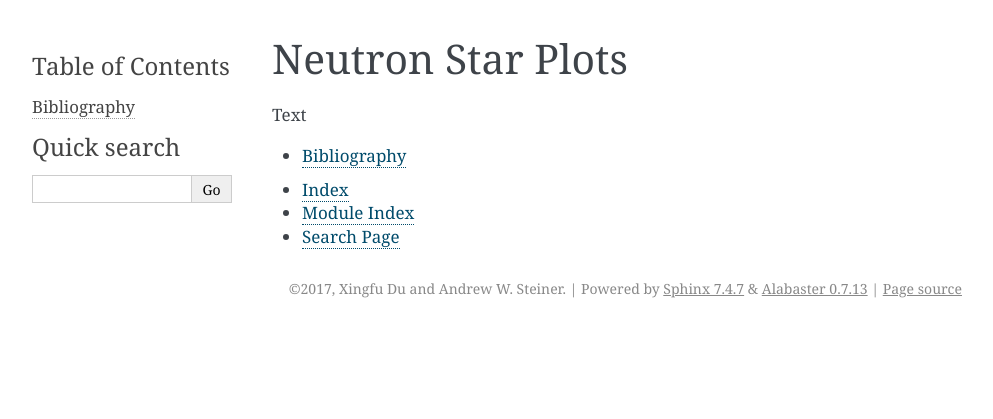
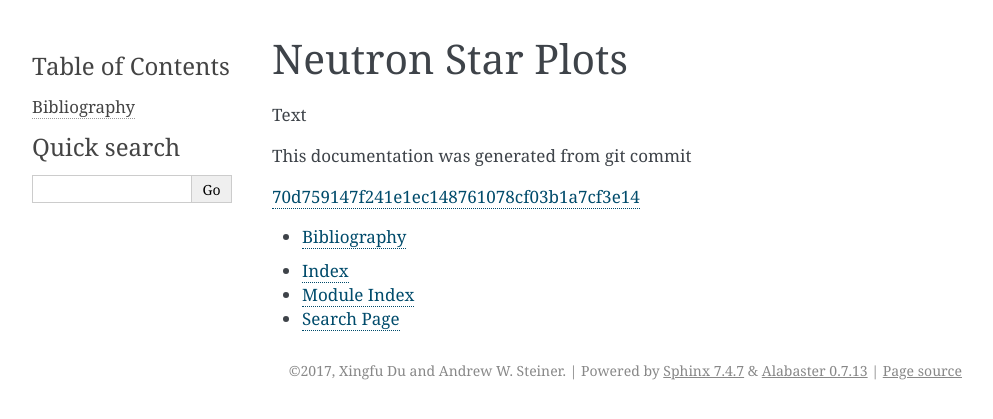
Before and after one commit to awsteiner/nstar-plot, a Sphinx documentation site: the page built from sphinx/index.rst, in a window 1280 px wide. Shown: the top 419 px of the page, without its empty margins (148-1141 px from the left). Built offline with Sphinx 7.4.7, drawn with Linux system fonts in a browser that asks for light colours.

Commit message:
Work on docs.

```diff
--- a/sphinx/commit.rst
+++ b/sphinx/commit.rst
@@ -1 +1 @@
-`d72b184c4a6d75fdab75e49ad5b07d6d876a347c <http://github.com/awsteiner/nstar-plot/tree/d72b184c4a6d75fdab75e49ad5b07d6d876a347c>`_
+`70d759147f241e1ec148761078cf03b1a7cf3e14 <http://github.com/awsteiner/nstar-plot/tree/70d759147f241e1ec148761078cf03b1a7cf3e14>`_
--- a/sphinx/index.rst
+++ b/sphinx/index.rst
@@ -2,6 +2,10 @@ Neutron Star Plots
 ==================
 
 Text
+
+This documentation was generated from git commit
+
+.. include:: commit.rst
 
 .. toctree::
    :maxdepth: 2
```
